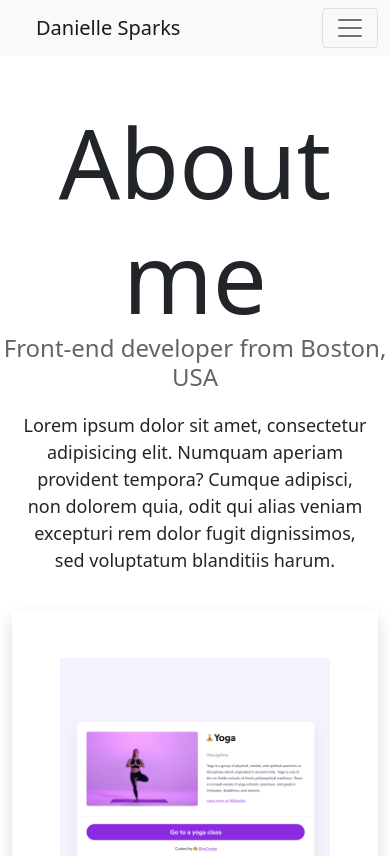
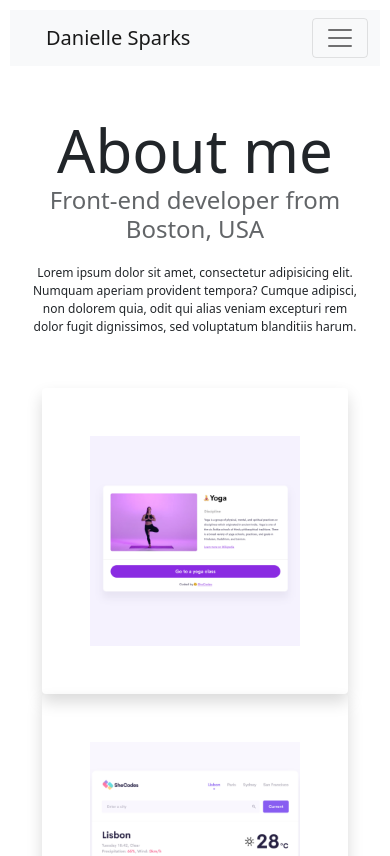
Before and after one commit to sparksdaniellea/hw-portfolio, a website: page about.html in a window 390 px wide. Shown: the top 856 px of the page. Drawn offline with nearby package versions, Linux system fonts and the light colour scheme; files that its build step writes are made by us from their sources.

Commit message:
updated mobile view using media queries

```diff
--- a/styles/style.css
+++ b/styles/style.css
@@ -108,3 +108,21 @@ img {
   text-decoration: none;
   text-transform: capitalize;
 }
+@media (max-width: 450px) {
+  body {
+    text-align: center;
+padding: 10px;
+  }
+  h1 {
+    font-size: 60px;
+  }
+  h2 {
+    font-size: 40px;
+  }
+  p {
+    font-size: 12px;
+  }
+.container {
+padding: 1rem 2rem;
+}
+}
```
Also changed, not shown: index.html (+6 -7 lines).
